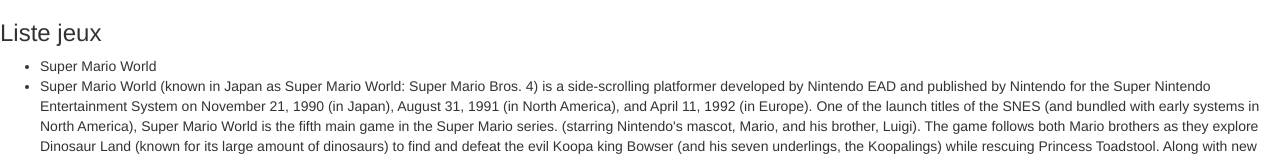
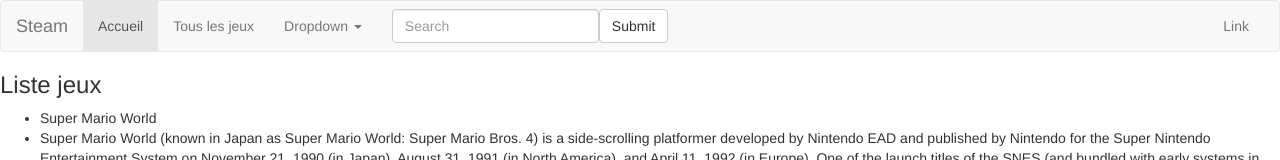
Before and after one commit to afilipe91/angular-2, an Angular app: page /jeux in a window 1280 px wide. Shown: the top 160 px of the page. Built offline with nearby package versions, Linux system fonts and the light colour scheme; what ng2-bootstrap would draw is missing.

Commit message:
header / footer

```diff
--- a/src/app/app.component.html
+++ b/src/app/app.component.html
@@ -1 +1,3 @@
+<app-header></app-header>
 <app-jeux></app-jeux>
+<app-footer></app-footer>
--- a/src/app/app.module.ts
+++ b/src/app/app.module.ts
@@ -8,12 +8,14 @@
 import { JeuxComponent } from './jeux/jeux.component';
 import { HeaderComponent } from './header/header.component';
 import { AlertModule } from 'ng2-bootstrap';
+import { FooterComponent } from './footer/footer.component';
 
 @NgModule({
   declarations: [
     AppComponent,
     JeuxComponent,
-    HeaderComponent
+    HeaderComponent,
+    FooterComponent
   ],
   imports: [
     BrowserModule,
--- /dev/null
+++ b/src/app/footer/footer.component.html
@@ -0,0 +1,3 @@
+<p>
+  Copyright
+</p>
--- /dev/null
+++ b/src/app/footer/footer.component.ts
@@ -0,0 +1,15 @@
+import { Component, OnInit } from '@angular/core';
+
+@Component({
+  selector: 'app-footer',
+  templateUrl: './footer.component.html',
+  styleUrls: ['./footer.component.css']
+})
+export class FooterComponent implements OnInit {
+
+  constructor() { }
+
+  ngOnInit() {
+  }
+
+}
--- a/src/app/header/header.component.html
+++ b/src/app/header/header.component.html
@@ -0,0 +1,43 @@
+<header>
+    <nav class="navbar navbar-default">
+  <div class="container-fluid">
+    <div class="navbar-header">
+      <button type="button" class="navbar-toggle collapsed" data-toggle="collapse" data-target="#bs-example-navbar-collapse-1">
+        <span class="sr-only">Toggle navigation</span>
+        <span class="icon-bar"></span>
+        <span class="icon-bar"></span>
+        <span class="icon-bar"></span>
+      </button>
+      <a class="navbar-brand" href="#">Steam</a>
+    </div>
+
+    <div class="collapse navbar-collapse" id="bs-example-navbar-collapse-1">
+      <ul class="nav navbar-nav">
+        <li class="active"><a href="#">Accueil <span class="sr-only">(current)</span></a></li>
+        <li><a href="#">Tous les jeux</a></li>
+        <li class="dropdown">
+          <a href="#" class="dropdown-toggle" data-toggle="dropdown" role="button" aria-expanded="false">Dropdown <span class="caret"></span></a>
+          <ul class="dropdown-menu" role="menu">
+            <li><a href="#">Action</a></li>
+            <li><a href="#">Another action</a></li>
+            <li><a href="#">Something else here</a></li>
+            <li class="divider"></li>
+            <li><a href="#">Separated link</a></li>
+            <li class="divider"></li>
+            <li><a href="#">One more separated link</a></li>
+          </ul>
+        </li>
+      </ul>
+      <form class="navbar-form navbar-left" role="search">
+        <div class="form-group">
+          <input type="text" class="form-control" placeholder="Search">
+        </div>
+        <button type="submit" class="btn btn-default">Submit</button>
+      </form>
+      <ul class="nav navbar-nav navbar-right">
+        <li><a href="#">Link</a></li>
+      </ul>
+    </div>
+  </div>
+</nav>
+</header>
```
Also changed, not shown: src/app/footer/footer.component.css (added), 1 other file (tests, documents, lock files or other folders).
